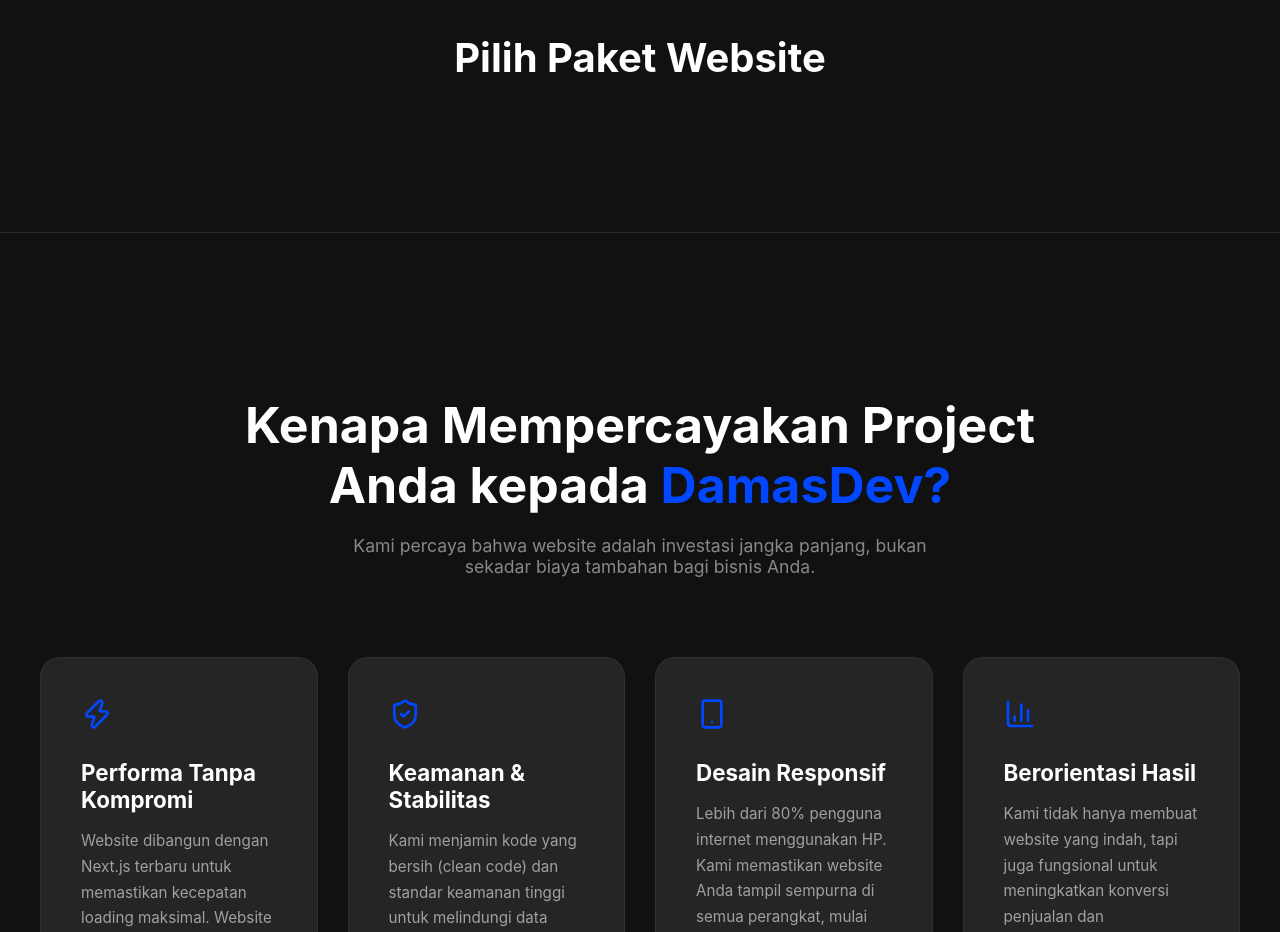
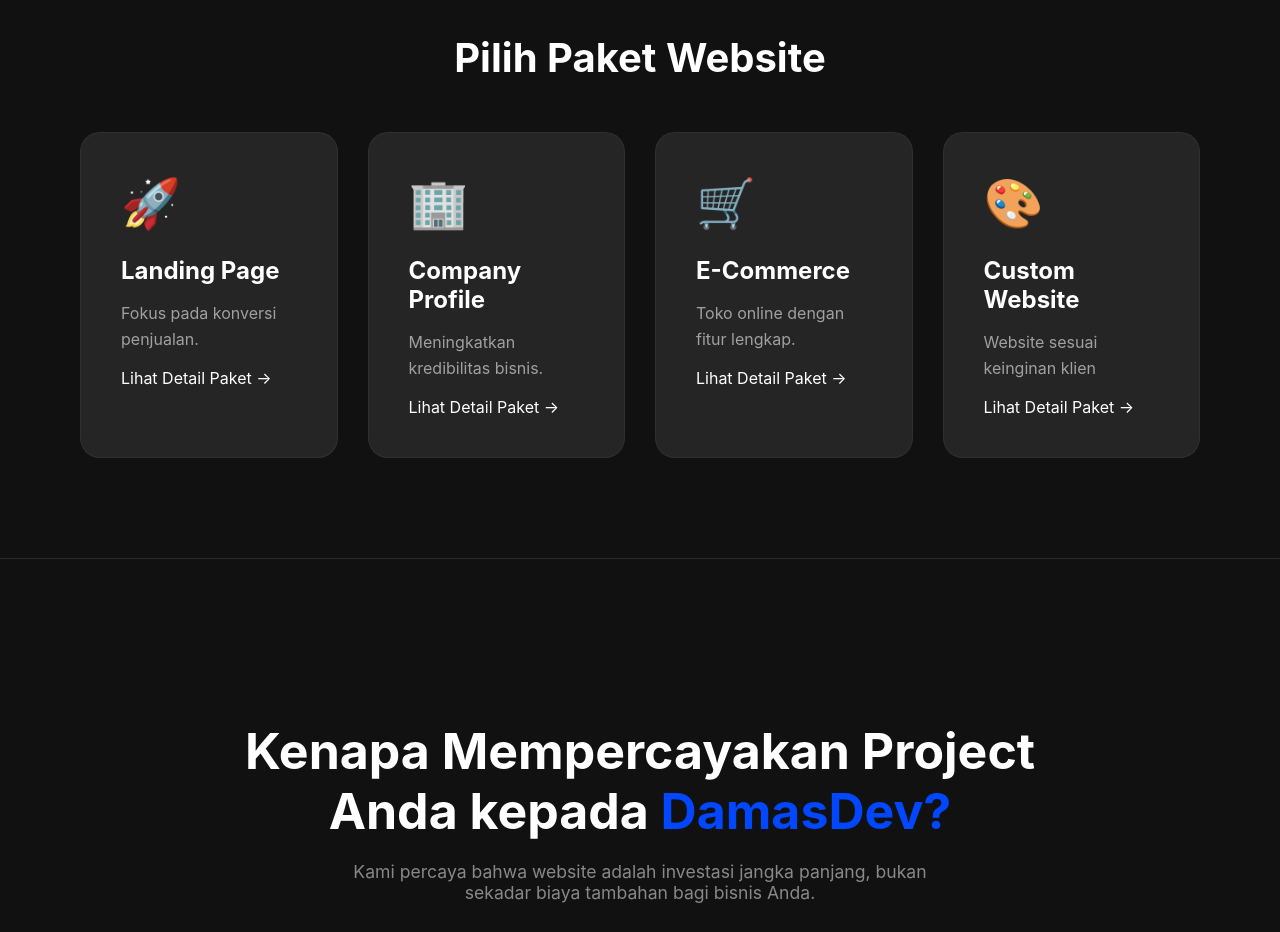
Before and after one commit to swaztica99/my-web-portfolio, a Next.js app: page / in a window 1280 px wide. Shown: the part 900-1832 px from the top of the page. Built offline with nearby package versions, Linux system fonts and the light colour scheme.

Commit message:
UPDATE 04/05/2026 AT 20.40 PM

```diff
--- a/src/components/Services.tsx
+++ b/src/components/Services.tsx
@@ -15,6 +15,14 @@
             <div className={styles.container}>
                 <h2 className={styles.sectionTitle}>Pilih Paket Website</h2>
                 <div className={styles.grid}>
+                    {services.map((s) => (
+                        <Link href={`/services/${s.slug}`} key={s.slug} className={styles.card}>
+                            <div className={styles.icon}>{s.icon}</div>
+                            <h3 className={styles.cardTitle}>{s.title}</h3>
+                            <p className={styles.cardDesc}>{s.desc}</p>
+                            <span className={styles.learnMore}>Lihat Detail Paket →</span>
+                        </Link>
+                    ))}
                 </div>
             </div>
         </section>
```
